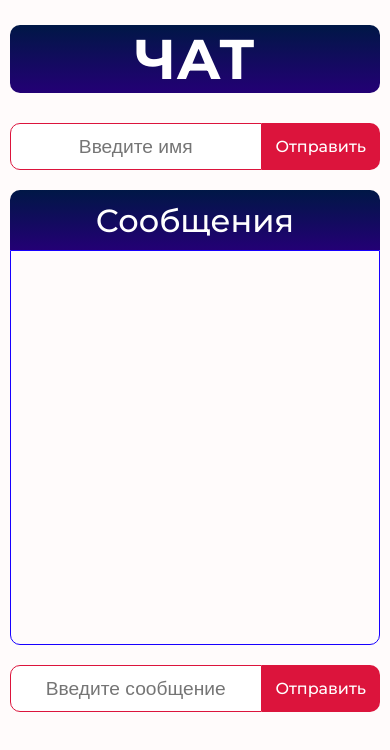
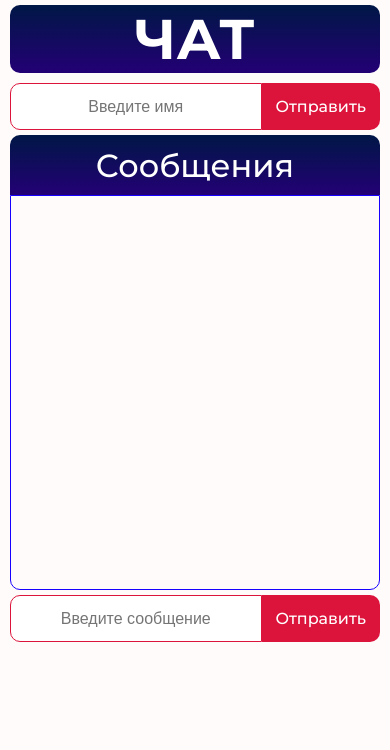
Before and after one commit to AndreyLev/simple-js-firebase-chat, a plain HTML site: page index.html in a window 390 px wide. Drawn offline with Linux system fonts and the light colour scheme; no server answers.

Commit message:
fix problems relating with mobile optimization

```diff
--- a/styles/styles.css
+++ b/styles/styles.css
@@ -273,14 +273,33 @@ Media
         height: 47px;
         border-radius: 10px 0 0 10px;
     }
+
+    .name-form {
+        margin: 0 auto;
+    }
+
+   .chat-box {
+       margin-top: 5px;
+   }
+
+   form:last-child {
+    margin-top: 5px;
+   }
+
+    .chat-page {
+        margin-top: 5px;
+    }
+
+    .form-input {
+        flex-grow: 1;
+        font-size: 1rem;
+    }
+
+
 }
 
 @media (max-width: 375px) {
-
-
     .form-input {
         width: 80%;
-        font-size: 1rem;
     }
-
 }
```
